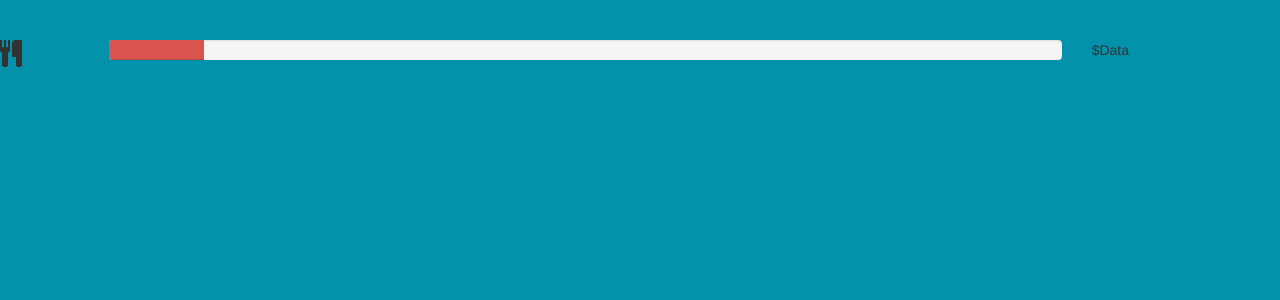
After one commit to elewing/simplybudget, a Python web app: template templates/progressBarTemplate.html in a window 1280 px wide. The commit adds this page. Shown: the top 300 px of the page. Run offline with Jinja, Linux system fonts and the light colour scheme; the template is opened without the code that fills it, so the values that code supplies are empty; some libraries are stand-ins or nearby versions.

Commit message:
adding progressBarTemplate.html

```diff
--- a/templates/budgeting.html
+++ b/templates/budgeting.html
@@ -3,6 +3,7 @@
 <head>
   <meta name="viewport" content="width=device-width, initial-scale=1">
   <link rel="stylesheet" href="http://maxcdn.bootstrapcdn.com/bootstrap/3.3.6/css/bootstrap.min.css">
+  <link href="budgeting.css" rel="stylesheet">
   <script src="https://ajax.googleapis.com/ajax/libs/jquery/1.12.0/jquery.min.js"></script>
   <script src="http://maxcdn.bootstrapcdn.com/bootstrap/3.3.6/js/bootstrap.min.js"></script>
 
@@ -22,10 +23,10 @@
       </div>
 
       <!-- center -->
-      <div class="col-md-6">
+      <div class="col-md-6 selection-screen">
          <div class="panel panel-default">
             <p> Welcome! Select your budget statment from the dropdown below. </p>
-            <form>
+            <form dropStatement>
                <select class="c-select">
                  <option selected>Choose your bank statement:</option>
                  <option value="1" data-file="statement1">Statement 1</option>
--- /dev/null
+++ b/templates/progressBarTemplate.html
@@ -0,0 +1,49 @@
+<!DOCTYPE html>
+<html lang="en">
+<head>
+   <meta charset="utf-8">
+   <meta http-equiv="X-UA-Compatible" content="IE=edge">
+   <meta name="viewport" content="width=device-width, initial-scale=1">
+   <title>Analysis</title>
+
+   <!-- Bootstrap's CSS -->
+   <link href="analysis.css" rel="stylesheet">
+
+   <link rel="stylesheet" href="http://maxcdn.bootstrapcdn.com/bootstrap/3.3.6/css/bootstrap.min.css">
+   <script src="https://ajax.googleapis.com/ajax/libs/jquery/1.12.0/jquery.min.js"></script>
+   <script src="http://maxcdn.bootstrapcdn.com/bootstrap/3.3.6/js/bootstrap.min.js"></script>
+
+   <link rel="stylesheet" href="../font-awesome-4.5.0/css/font-awesome.min.css">
+</head>
+
+<!-- Not including the panel, it will be in the main html file. -->
+
+<ul class="media-list">
+   <!-- Sample Bar - Text -->
+   <li class="media">
+      <div class="row">
+         <div class="col-md-1">
+            <div class="media-left media-top">
+               <span title="Dining Out" <i class="fa fa-cutlery fa-2x"></i></span>
+            </div>
+      </div>
+      <div class="col-md-9">
+      <div class="media-body">
+         <div class="progress">
+            <div class="progress-bar progress-bar-danger" role="progressbar" aria-valuenow="10" aria-valuemin="0" aria-valuemax="100" style="width: 10%">
+               <span class="sr-only">60% (Warning)</span>
+            </div>
+         </div>
+      </div>
+      </div>
+      <div class="col-md-2">
+         $Data
+      </div>
+
+
+   </div>
+   </li>
+
+</ul>
+
+</html>
```
Also changed, not shown: templates/budgeting.css (added, +11 -0 lines), templates/login.html (added, +58 -0 lines).
